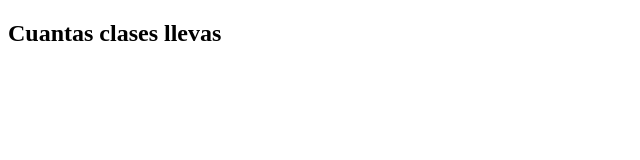
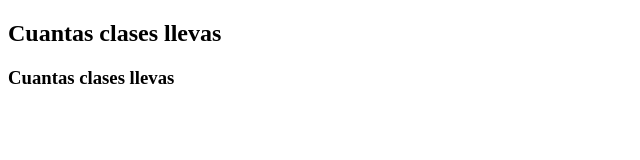
Before and after one commit to ElizabethP11/ProyectoDesarrollo, a plain HTML site: page index.html in a window 1280 px wide. Shown: the whole page, without its empty margins (0-640 px from the left). Drawn offline with Linux system fonts and the light colour scheme.

Commit message:
Update index.html

```diff
--- a/index.html
+++ b/index.html
@@ -8,5 +8,6 @@
 </head>
 <body>
     <h2>Cuantas clases llevas</h2>
+    <h3>Cuantas clases llevas</h3>
 </body>
 </html>
```
